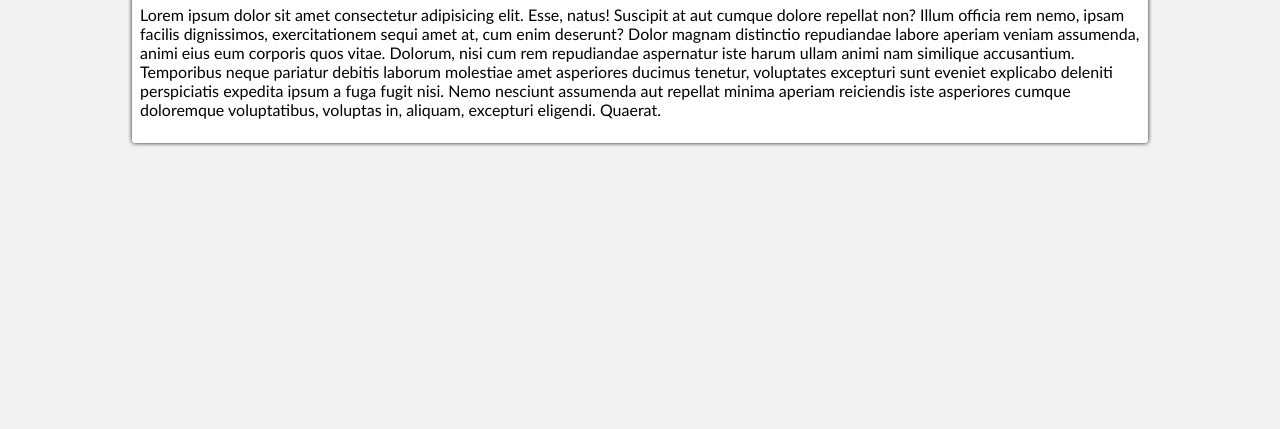
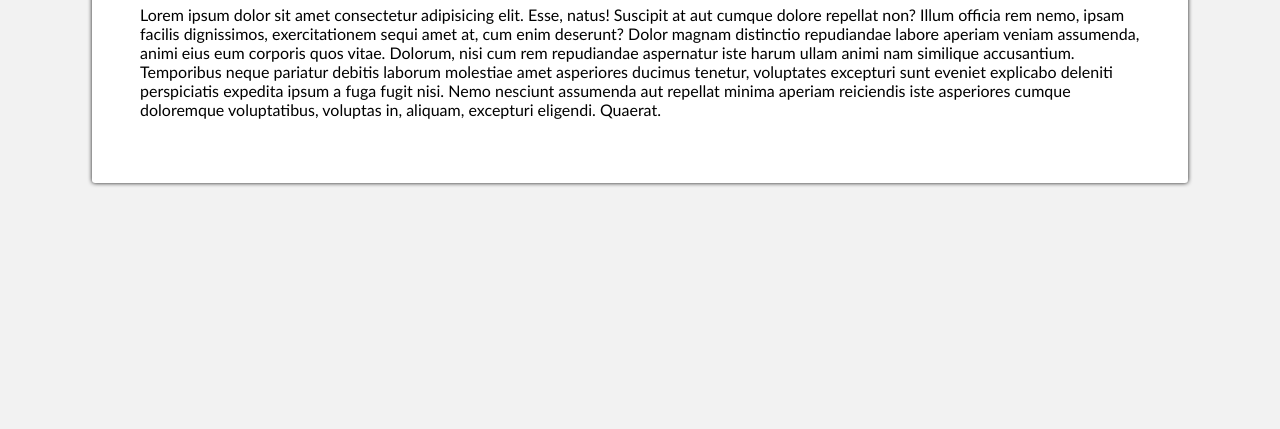
Before and after one commit to Elias300/website-ghpages, a website: page index.html in a window 1280 px wide. Shown: the part 371-800 px from the top of the page. Drawn offline with Linux system fonts and the light colour scheme.

Commit message:
css y js añadidos

```diff
--- a/css/styles.css
+++ b/css/styles.css
@@ -10,7 +10,7 @@ body {
 .container {
   max-width: 1000px;
   margin: 0 auto;
-  padding: .5rem;
+  padding: 3rem;
   background-color: #fff;
   border-radius: .2rem;
   box-shadow: 0 0 4px rgb(23, 23, 23);
--- a/index.html
+++ b/index.html
@@ -28,7 +28,7 @@
   </div>
 
 
-
+  <script src="js/script.js" defer></script>
 </body>
 
 </html>
--- /dev/null
+++ b/js/script.js
@@ -0,0 +1 @@
+console.log('Working');
```
